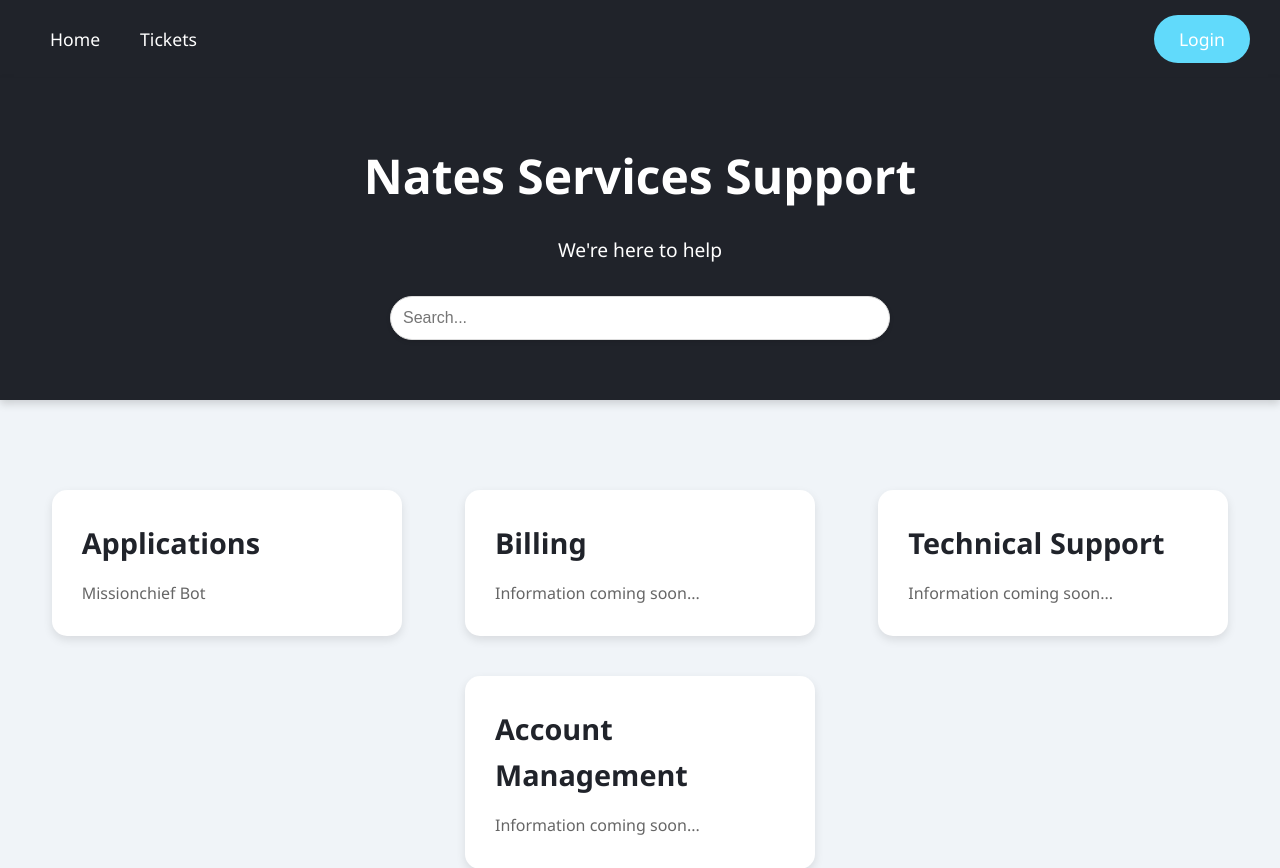
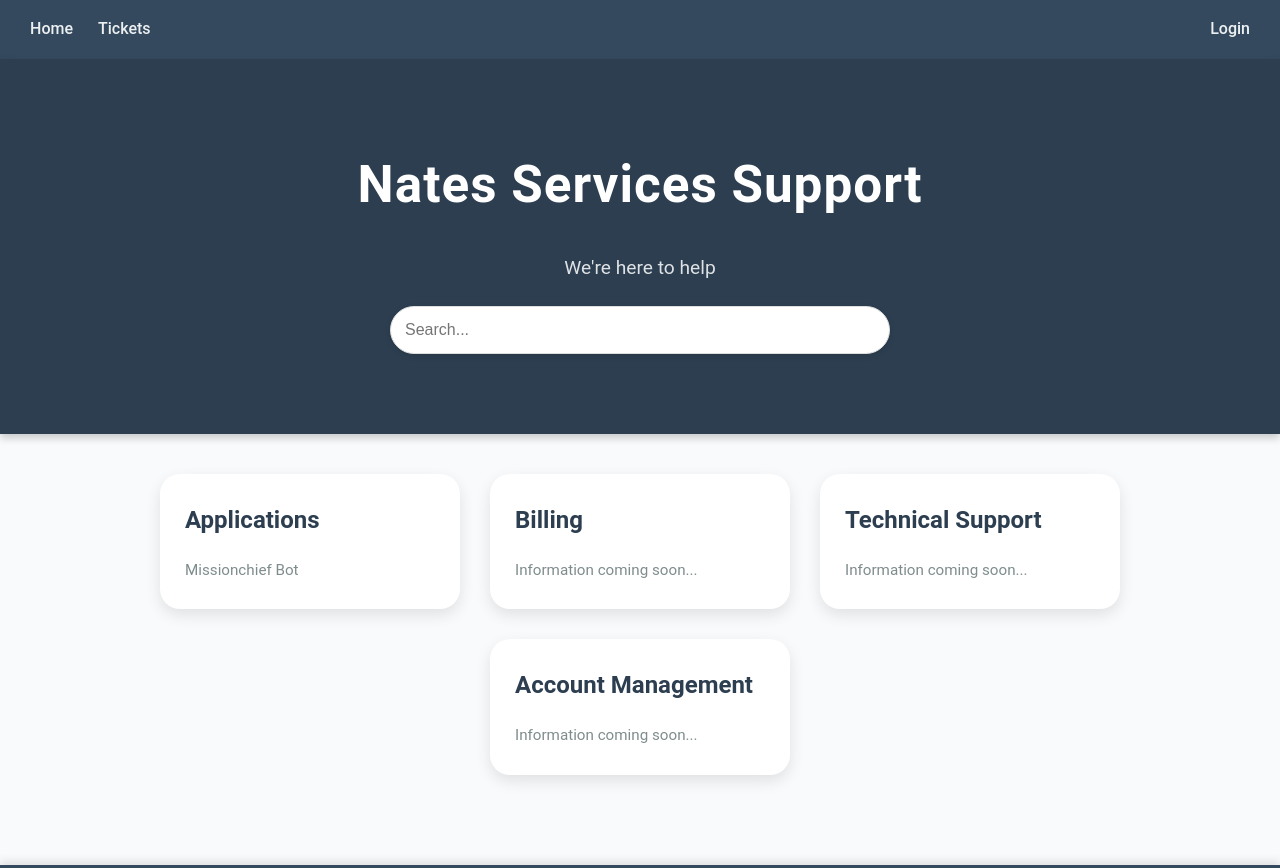
Before and after one commit to NatesHonor/support-app, a React (Create React App) app: page / in a window 1280 px wide. Shown: the top 868 px of the page. Built offline with nearby package versions, Linux system fonts and the light colour scheme.

Commit message:
Overhauled site styling

```diff
--- a/src/pages/styles/App.css
+++ b/src/pages/styles/App.css
@@ -7,15 +7,14 @@
 html, body {
   height: 100%;
   width: 100%;
-  margin: 0;
-  padding: 0;
 }
 
 body {
-  font-family: 'Segoe UI', Tahoma, Geneva, Verdana, sans-serif;
-  background-color: #f0f4f8;
-  color: #333;
-  line-height: 1.6;
+  font-family: 'Roboto', Arial, sans-serif;
+  background-color: #f8fafc;
+  color: #2c3e50;
+  line-height: 1.8;
+  font-size: 16px;
 }
 
 .App {
@@ -26,10 +25,10 @@ body {
 }
 
 .navbar {
-  background-color: #20232a;
+  background-color: #34495e;
   padding: 15px 30px;
   width: 100%;
-  box-shadow: 0 4px 6px rgba(0, 0, 0, 0.1);
+  box-shadow: 0 2px 8px rgba(0, 0, 0, 0.1);
   display: flex;
   justify-content: space-between;
   align-items: center;
@@ -38,123 +37,124 @@ body {
 .navbar ul {
   list-style: none;
   display: flex;
+  gap: 25px;
 }
 
 .navbar li {
-  margin: 0 20px;
+  margin: 0;
 }
 
 .navbar a {
-  color: white;
+  color: #ecf0f1;
   text-decoration: none;
-  font-size: 1.1rem;
+  font-size: 1rem;
+  font-weight: 500;
   transition: color 0.3s ease;
 }
 
 .navbar a:hover {
-  color: #61dafb;
+  color: #1abc9c;
 }
 
 .navbar-right {
   margin-left: auto;
   display: flex;
   align-items: center;
+  gap: 20px;
 }
 
-.login-button, .logout-button {
-  background-color: #61dafb;
+.button {
+  background: linear-gradient(135deg, #1abc9c, #16a085);
+  color: #fff;
   border: none;
-  padding: 10px 25px;
-  border-radius: 30px;
-  color: white;
-  font-size: 1rem;
+  padding: 10px 20px;
+  border-radius: 25px;
+  font-size: 0.95rem;
+  font-weight: bold;
   cursor: pointer;
-  transition: background-color 0.3s ease, transform 0.3s ease;
-  margin-left: 20px;
+  transition: all 0.3s ease;
 }
 
-.logout-button {
-  background-color: #ff4d4d;
-}
-
-.logout-button:hover, .login-button:hover {
-  transform: translateY(-2px);
-}
-
-.logout-button:hover {
-  background-color: #ff1a1a;
+.button:hover {
+  transform: scale(1.05);
+  background: linear-gradient(135deg, #16a085, #1abc9c);
 }
 
 .App-header {
-  background-color: #20232a;
-  padding: 60px 20px;
+  background-color: #2c3e50;
+  padding: 80px 20px;
   color: white;
   text-align: center;
-  box-shadow: 0 4px 8px rgba(0, 0, 0, 0.15);
+  box-shadow: 0 4px 8px rgba(0, 0, 0, 0.2);
 }
 
 .App-header h1 {
-  font-size: 3rem;
+  font-size: 3.2rem;
   margin-bottom: 20px;
+  font-weight: 700;
+  letter-spacing: 1px;
 }
 
 .App-header p {
   font-size: 1.2rem;
-  margin-bottom: 30px;
+  max-width: 700px;
+  margin: 0 auto;
+  opacity: 0.85;
 }
 
 .search-bar {
-  padding: 12px;
+  padding: 14px;
   width: 60%;
   max-width: 500px;
   border-radius: 25px;
   border: 1px solid #ddd;
   font-size: 1rem;
-  box-shadow: 0 2px 4px rgba(0, 0, 0, 0.1);
+  box-shadow: 0 2px 6px rgba(0, 0, 0, 0.1);
   outline: none;
-  transition: box-shadow 0.3s ease;
+  transition: all 0.3s ease;
+  margin: 20px auto 0;
 }
 
 .search-bar:focus {
-  box-shadow: 0 0 8px rgba(0, 123, 255, 0.5);
+  box-shadow: 0 0 10px rgba(26, 188, 156, 0.5);
+  border-color: #1abc9c;
 }
 
 .content {
   display: flex;
-  justify-content: space-around;
+  justify-content: center;
   flex-wrap: wrap;
-  margin-top: 50px;
-  padding: 20px;
+  gap: 30px;
+  padding: 40px 20px;
 }
 
 .content-box {
-  background-color: white;
-  border-radius: 15px;
-  padding: 30px;
-  margin: 20px;
-  width: 350px;
-  box-shadow: 0 4px 10px rgba(0, 0, 0, 0.1);
+  background-color: #fff;
+  border-radius: 20px;
+  padding: 25px;
+  width: 300px;
+  box-shadow: 0 6px 15px rgba(0, 0, 0, 0.1);
   transition: transform 0.3s ease, box-shadow 0.3s ease;
 }
 
 .content-box:hover {
   transform: translateY(-5px);
-  box-shadow: 0 6px 15px rgba(0, 0, 0, 0.15);
+  box-shadow: 0 10px 25px rgba(0, 0, 0, 0.15);
 }
 
 .content-box h2 {
-  font-size: 1.8rem;
+  font-size: 1.5rem;
   margin-bottom: 15px;
-  color: #20232a;
+  color: #2c3e50;
 }
 
 .content-box p {
-  font-size: 1rem;
-  color: #666;
+  font-size: 0.95rem;
+  color: #7f8c8d;
 }
 
 .footer {
-  background-color: #20232a;
+  background-color: #34495e;
   color: white;
   padding: 40px 20px;
   text-align: center;
@@ -165,31 +165,33 @@ body {
 .footer p {
   margin: 10px 0;
   font-size: 1rem;
+  opacity: 0.85;
 }
 
 .social-icons {
   display: flex;
   justify-content: center;
-  margin: 20px 0;
+  margin-top: 20px;
+  gap: 20px;
 }
 
 .social-icons a {
-  margin: 0 15px;
   color: white;
-  font-size: 1.8rem;
+  font-size: 1.5rem;
   transition: transform 0.3s ease;
 }
 
 .social-icons a:hover {
   transform: scale(1.2);
+  color: #1abc9c;
 }
 
 .welcome-message {
-  font-size: 1.5rem;
+  font-size: 1.2rem;
   color: #fff;
-  background-color: #007bff;
-  padding: 10px 30px;
+  background-color: #1abc9c;
+  padding: 10px 20px;
   border-radius: 25px;
-  margin-left: 20px;
-  box-shadow: 0 4px 8px rgba(0, 0, 0, 0.15);
+  box-shadow: 0 4px 8px rgba(0, 0, 0, 0.2);
+  font-weight: 500;
 }
```
